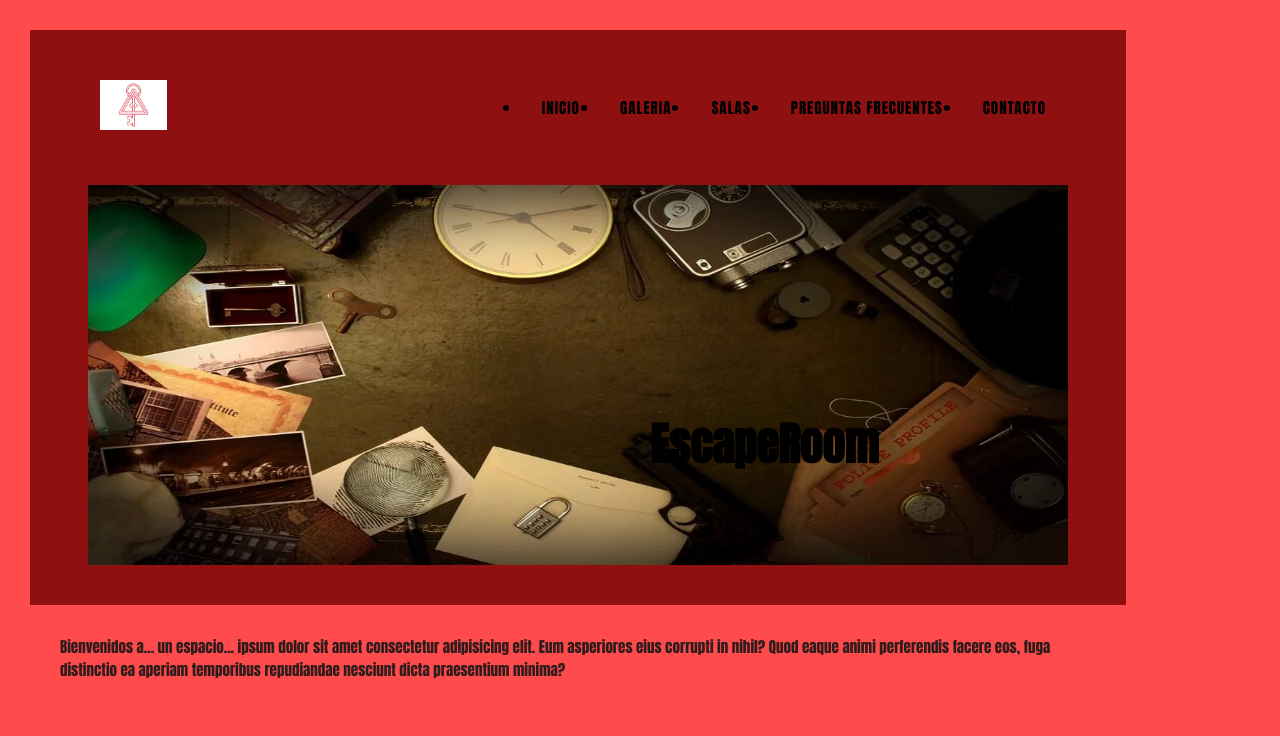
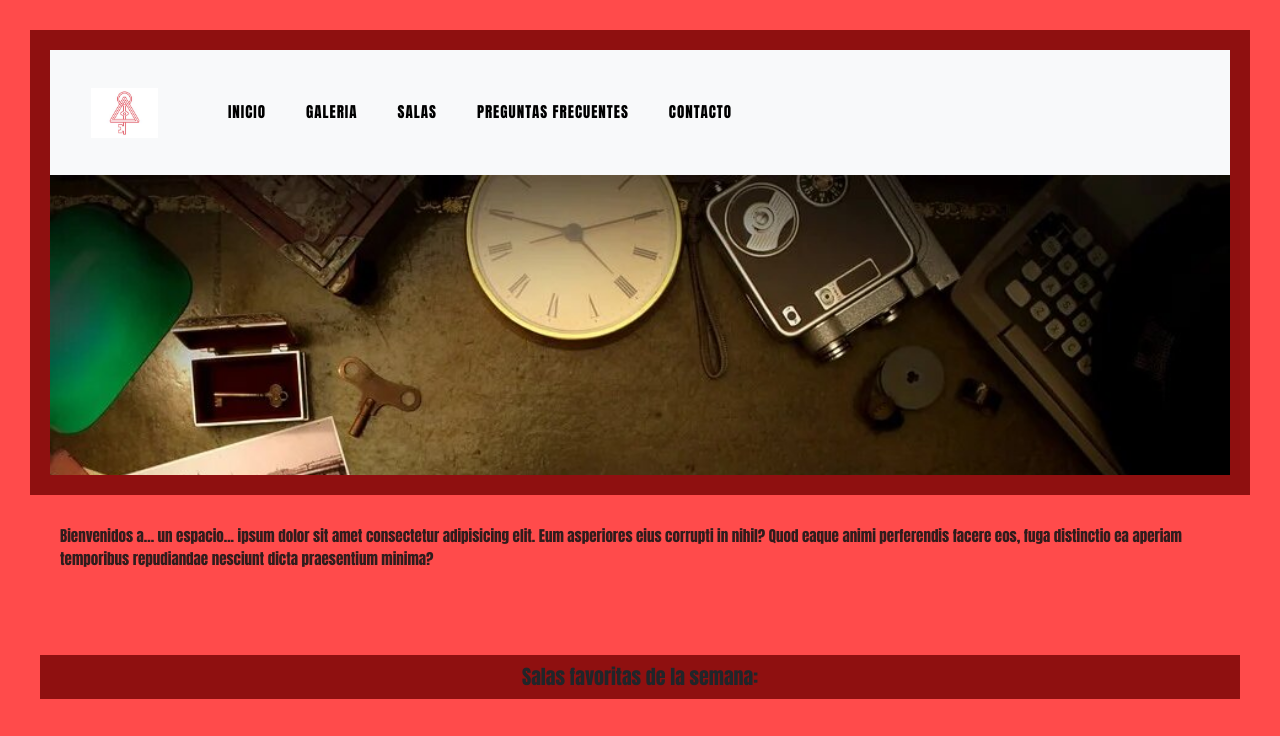
Before and after one commit to anamorales-02/PFMORALES, a plain HTML site: page index.html in a window 1280 px wide. Shown: the top 736 px of the page. Drawn offline with nearby package versions, Linux system fonts and the light colour scheme.

Commit message:
mejora css

```diff
--- a/entrega2.css
+++ b/entrega2.css
@@ -13,7 +13,7 @@ a{
 }
 
 .contenedor {
-    width: 90%;
+    width: 100%;
     max-width: 10000px;
 }
 body{
@@ -81,9 +81,9 @@ ul a :hover {
 color: rgb(255, 75, 75);
 }
 .contenedor2 {
-    background: url(img/principal.jpg);
-    background-position: center;
+    background: url(img/imgprincipal.jpg);
     background-attachment: contain;
+    height: 300px;
     background-size: cover;
     display: flex;
     flex-flow: column-reverse;
@@ -98,7 +98,6 @@ margin: auto;
 .contenedor2 h1 {
     font-size: 3rem;
     position: absolute;
-    top: 50%;
     left: 50%;
     transform: translate(50 50);
 }
@@ -132,6 +131,10 @@ margin: auto;
     padding: 20px 20px;
     box-sizing: border-box;
 }
+@media (max-width: 992px) {
+    .salasfav {
+        width: 100%;
+    }}
 
 h3{
     margin-top: 15px;
@@ -154,3 +157,6 @@ p {
  .favoritas {
     flex-basis: 100%;
 }}
+
+.fa{  color: black;
+font-size: 22px;}
--- a/index.html
+++ b/index.html
@@ -5,9 +5,11 @@
     <meta http-equiv="X-UA-Compatible" content="IE=edge">
     <meta name="viewport" content="width=device-width, initial-scale=1.0">
     <title>Entrega 2</title>
+
+    <link rel="stylesheet" href="https://cdnjs.cloudflare.com/ajax/libs/font-awesome/4.7.0/css/font-awesome.min.css">
+    <link href="https://cdn.jsdelivr.net/npm/bootstrap@5.1.3/dist/css/bootstrap.min.css" rel="stylesheet" integrity="sha384-1BmE4kWBq78iYhFldvKuhfTAU6auU8tT94WrHftjDbrCEXSU1oBoqyl2QvZ6jIW3" crossorigin="anonymous">
+    <script src="https://cdn.jsdelivr.net/npm/bootstrap@5.1.3/dist/js/bootstrap.bundle.min.js" integrity="sha384-ka7Sk0Gln4gmtz2MlQnikT1wXgYsOg+OMhuP+IlRH9sENBO0LRn5q+8nbTov4+1p" crossorigin="anonymous"></script>
     <link rel="stylesheet" href="entrega2.css">
-
-
 </head>
 <body>
     <div class="contenedor">
@@ -16,22 +18,28 @@
             <a href="" class="bamenu"><i class="fa-sharp fa-solid fa-bars"></i>Menu</a>
         </div>
         <div class="menucont">
-        <nav class="menu">
+        <nav class="navbar navbar-expand-lg navbar-light bg-light">
+            <div class="container-fluid">
                 <div class="logo">
                     <img class="imagen-redondeada" src="img/logo.jpg" width="100px">
                     <a href="index.html"></a>
                     </div>
-             <ul class="menulink">
-             <li><a href="index.html">Inicio</a></li>
+              <button class="navbar-toggler" type="button" data-bs-toggle="collapse" data-bs-target="#navbarSupportedContent" aria-controls="navbarSupportedContent" aria-expanded="false" aria-label="Toggle navigation">
+                <span class="navbar-toggler-icon"></span>
+              </button>
+              <div class="collapse navbar-collapse" id="navbarSupportedContent">
+                <ul class="navbar-nav me-auto mb-2 mb-lg-0">
+                    <li class="nav-item"><a href="index.html">Inicio</a></li>
                     <li><a href="galeria.html">Galeria</a></li>
                     <li><a href="salas.html">Salas</a></li>
                     <li><a href="preguntasfrecuentes.html">Preguntas frecuentes</a></li>
                     <li><a href="contacto.html">Contacto</a></li>
                 </ul>
+              </div>
+            </div>
           </nav>
             <section class="contenedor2">
-            <img src= "img/imgprincipal.jpg" width="1000px">
-            <h1>EscapeRoom </h1>
+<!--            <h1>EscapeRoom </h1> -->
             </section>
         </div>
     </header>
@@ -91,12 +99,12 @@
         </section>
 
         <section class="social">
-            <div><a href="#"> <i class="fa-brands fa-instagram"></i></a>
+            <div><a href="#"> <i class="fa fa-instagram"></i></a>
             </div>
-            <div><a href="#"> <i class="fa-brands fa-facebook"></i></a>
+            <div><a href="#"> <i class="fa fa-facebook"></i></a>
             </div>
 
-            <div><a href="#"> <i class="fa-brands fa-whatsapp"></i></a>
+            <div><a href="#"> <i class="fa fa-whatsapp"></i></a>
             </div>
         </section>
     </div>
```
Lines whose indentation alone changed are shown as unchanged.
